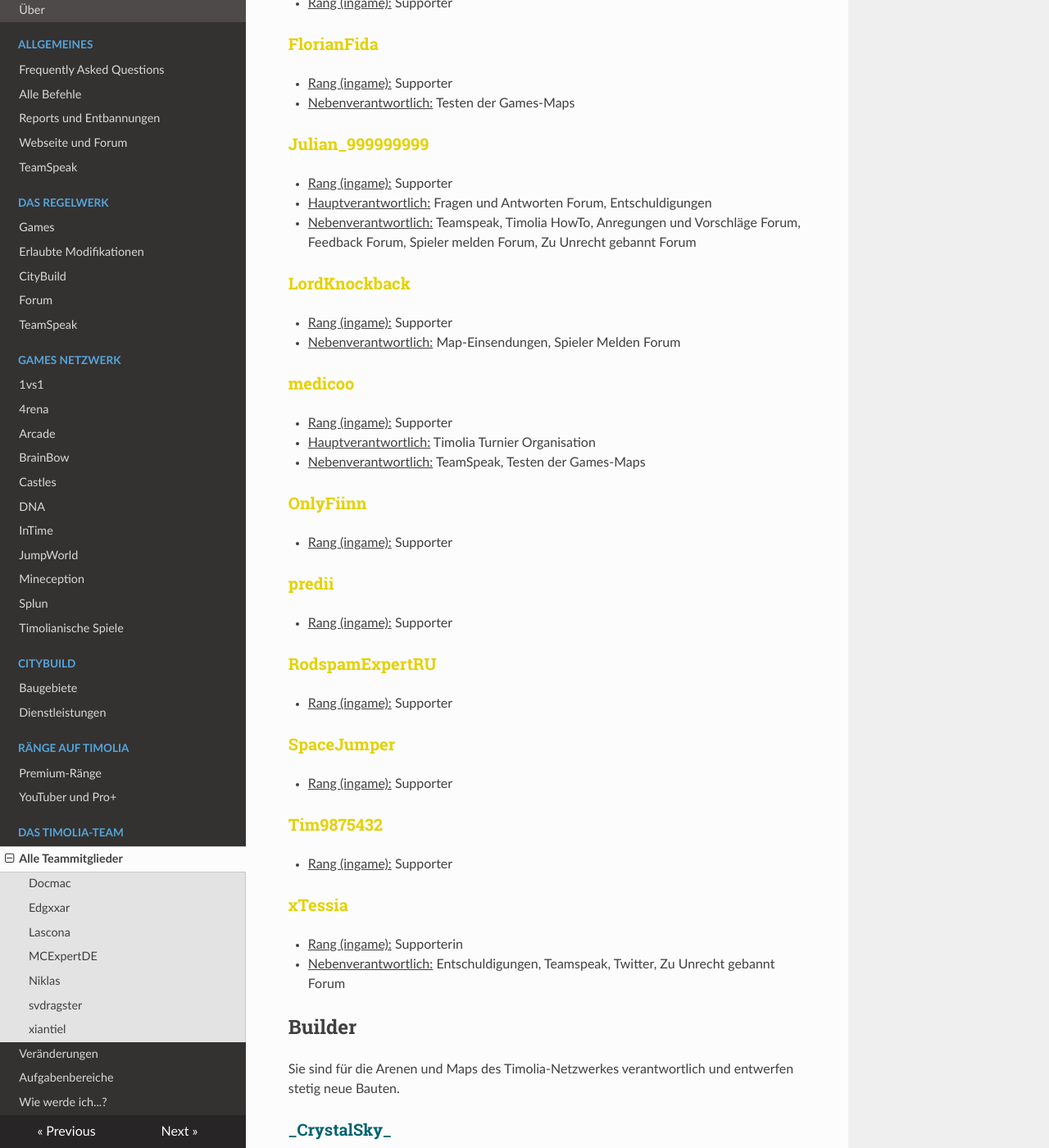
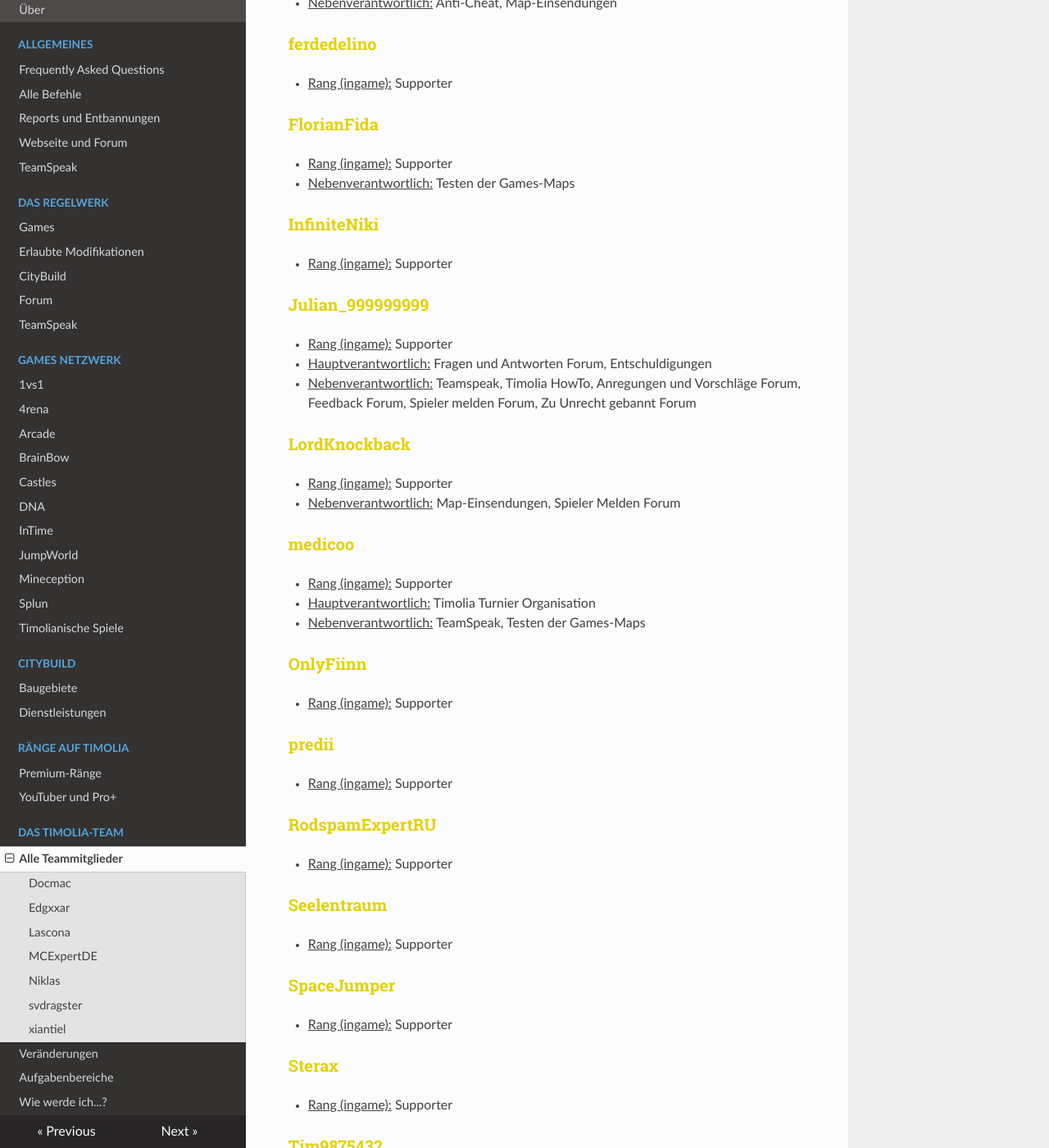
Before and after one commit to TimoliaDE/HowTo, an MkDocs documentation site: the page built from docs/team/members.md, in a window 1280 px wide and 1400 px high, scrolled down 5591 px. Shown: the whole window at 82% size. Built offline with MkDocs 1.6.1, drawn with Linux system fonts in a browser that asks for light colours; nearby versions of some CDN libraries; old or Windows-style settings are respelled for this version of MkDocs; some of the changed text lies outside the part shown.

Commit message:
Update members.md

```diff
--- a/docs/team/members.md
+++ b/docs/team/members.md
@@ -156,6 +156,9 @@ Sie stehen für alle grundlegenden Fragen und Reports zur Verfügung und sind di
 - <u>Hauptverantwortlich:</u> Broadcasts
 - <u>Nebenverantwortlich:</u> Fragen und Antworten Forum, Anregungen & Vorschläge Forum
 
+### <strong><span style="color:#E4D100">einMole</span></strong>
+- <u>Rang (ingame):</u> Supporter
+
 ### <strong><span style="color:#E4D100">Elegeta</span></strong>
 - <u>Rang (ingame):</u> Supporter
 - <u>Hauptverantwortlich:</u> Supporterauswahl, Testen der Games-Maps
@@ -175,6 +178,9 @@ Sie stehen für alle grundlegenden Fragen und Reports zur Verfügung und sind di
 ### <strong><span style="color:#E4D100">FlorianFida</span></strong>
 - <u>Rang (ingame):</u> Supporter
 - <u>Nebenverantwortlich:</u> Testen der Games-Maps
+
+### <strong><span style="color:#E4D100">InfiniteNiki</span></strong>
+- <u>Rang (ingame):</u> Supporter
 
 ### <strong><span style="color:#E4D100">Julian_999999999</span></strong>
 - <u>Rang (ingame):</u> Supporter
@@ -199,7 +205,13 @@ Sie stehen für alle grundlegenden Fragen und Reports zur Verfügung und sind di
 ### <strong><span style="color:#E4D100">RodspamExpertRU</span></strong>
 - <u>Rang (ingame):</u> Supporter
 
+### <strong><span style="color:#E4D100">Seelentraum</span></strong>
+- <u>Rang (ingame):</u> Supporter
+
 ### <strong><span style="color:#E4D100">SpaceJumper</span></strong>
+- <u>Rang (ingame):</u> Supporter
+
+### <strong><span style="color:#E4D100">Sterax</span></strong>
 - <u>Rang (ingame):</u> Supporter
 
 ### <strong><span style="color:#E4D100">Tim9875432</span></strong>
```
